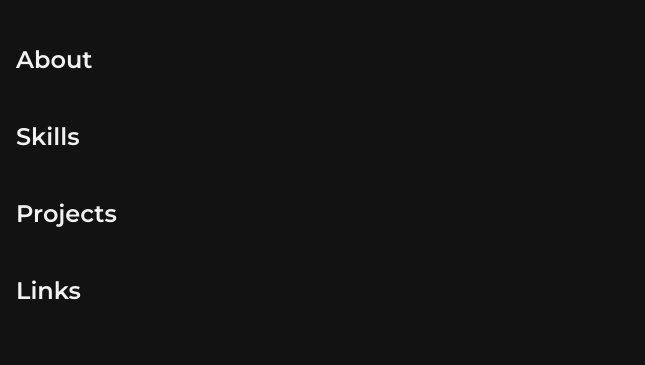
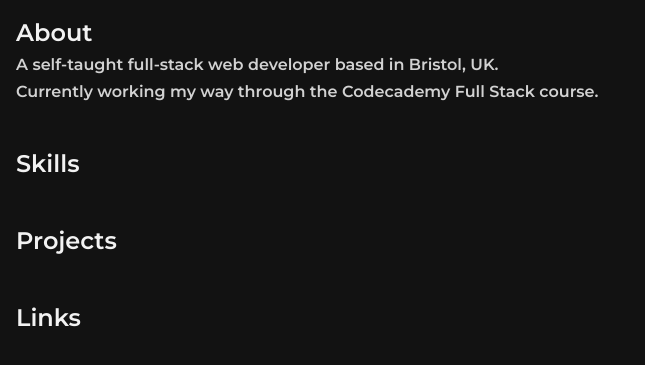
Before and after one commit to oaktec/personal-portfolio, a plain HTML site: page index.html in a window 1280 px wide. Shown: the part 287-652 px from the top of the page, without its empty margins (0-645 px from the left). Drawn offline with Linux system fonts and the light colour scheme.

Commit message:
Fill about section

```diff
--- a/index.html
+++ b/index.html
@@ -16,6 +16,10 @@
       </section>
       <section id="about">
         <h2>About</h2>
+        <p>A self-taught full-stack web developer based in Bristol, UK.</p>
+        <p>
+          Currently working my way through the Codecademy Full Stack course.
+        </p>
       </section>
       <section id="skills">
         <h2>Skills</h2>
```
